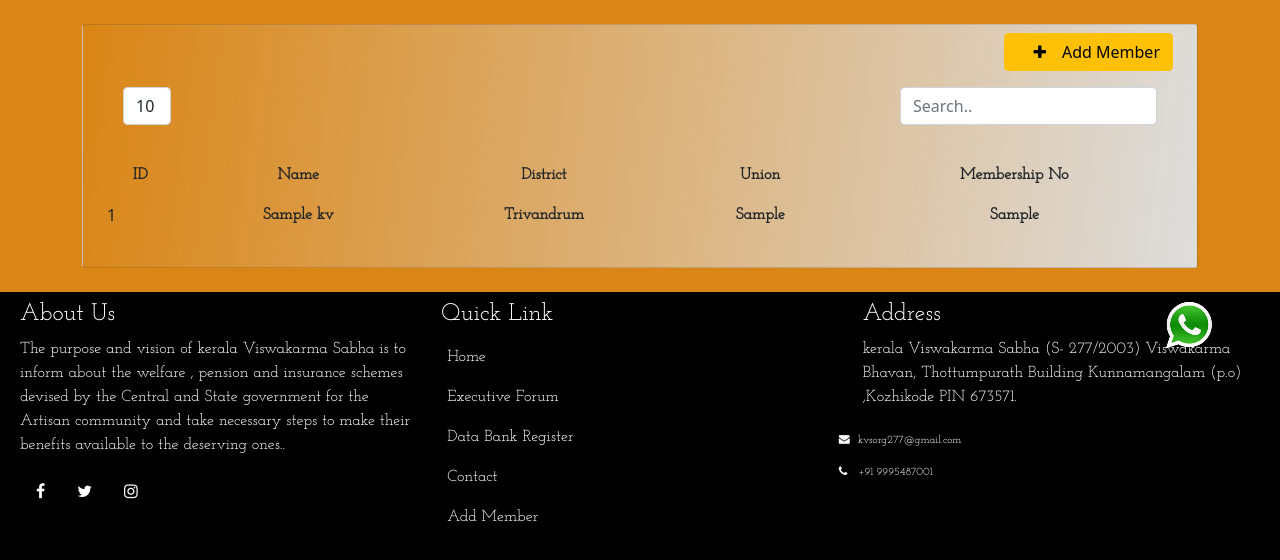
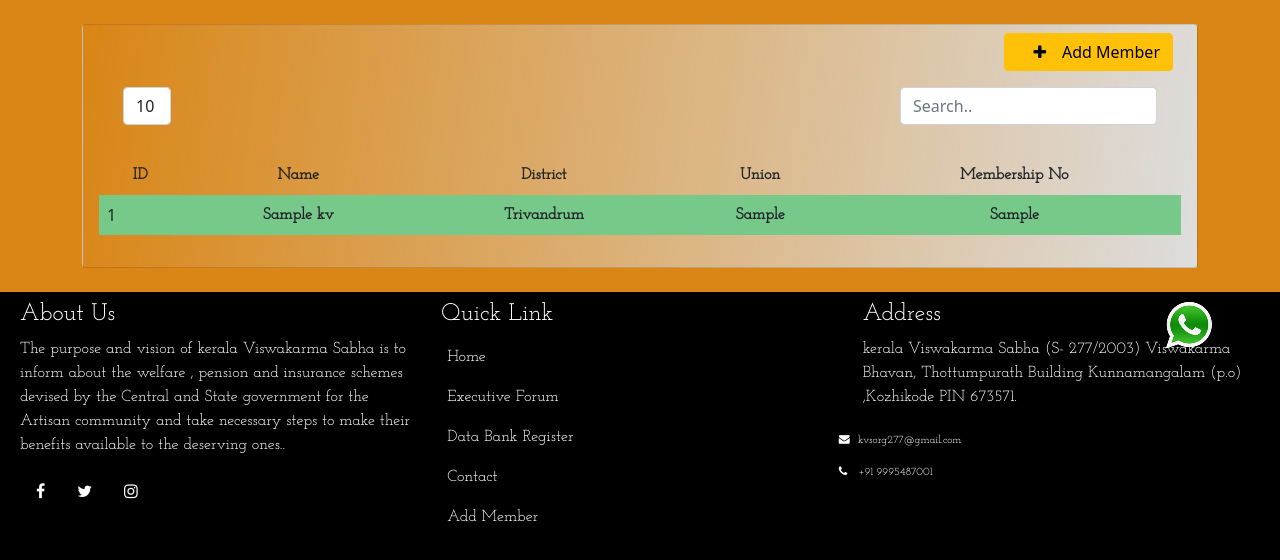
Before and after one commit to Achujozef/kvs_new, a Django app: page /join-ask in a window 1280 px wide. Shown: the part 346-906 px from the top of the page. Run offline with Django 4.2, Linux system fonts and the light colour scheme; tables that the repository leaves empty hold one stand-in row (values such as "Sample post"); some libraries are stand-ins or nearby versions; some web fonts are replaced.

Commit message:
Renewed Background changed

```diff
--- a/templates/join-kvs.html
+++ b/templates/join-kvs.html
@@ -1382,6 +1382,7 @@
                   </thead>
                   <tbody>
                     {% for i in membership_list %}
+                    {% comment %} <tr {% if i.renewal == 'Renewed' %} style="background-color:rgb(119, 201, 138);" {% endif %}> {% endcomment %}
                     <tr>
                       <th class="text-center">
                         <a href="{% url "kvs_app:join_kvs_profile_view" i.id %}">
@@ -1441,7 +1442,7 @@
                   </thead>
                   <tbody>
                     {% for i in membership_list %}
-                    <tr>
+                     <tr {% if i.renewal == 'Renewed' %} style="background-color:rgb(119, 201, 138);" {% endif %}>
                       <th class="">{{i.name}}</th>
                       <th class="">{{i.district}}</th>
                        <th class="">{{i.union}}</th>
```
